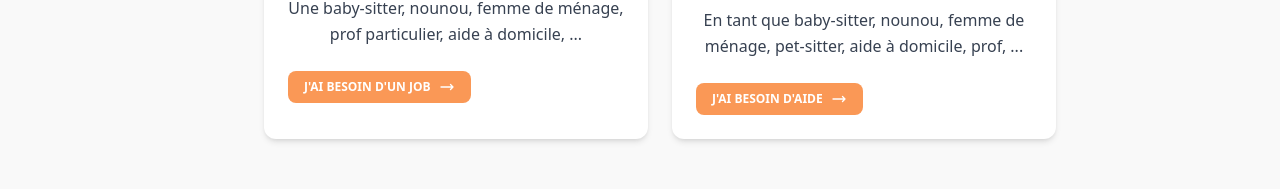
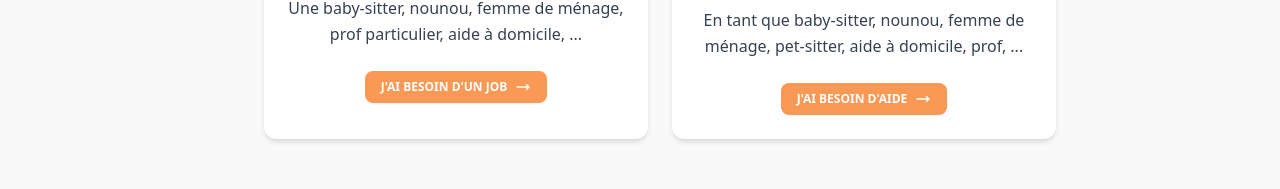
Before and after one commit to hamzaelalamy/f-blastek, a React (Vite) app in the folder app/: page /choice in a window 1280 px wide. Shown: the part 553-742 px from the top of the page. Built offline with nearby package versions, Linux system fonts and the light colour scheme.

Commit message:
added links and centered buttons

```diff
--- a/app/src/components/register/common/Choice.tsx
+++ b/app/src/components/register/common/Choice.tsx
@@ -1,3 +1,4 @@
+import { Link } from "react-router-dom"
 
 
 function Choice() {
@@ -15,8 +16,8 @@ function Choice() {
                             Une baby-sitter, nounou, femme de ménage, prof particulier, aide à domicile, ...
                         </p>
                     </div>
-                    <div className="p-6 pt-0">
-                        <a href="#" className="inline-block">
+                    <div className="flex justify-center p-6 pt-0"> {/* Added justify-center */}
+                        <Link to="/register/professional" className="inline-block">
                             <button
                                 className="flex items-center gap-2 px-4 py-2 font-sans text-xs font-bold text-center text-white bg-[#fa9856] uppercase align-middle transition-all rounded-lg select-none disabled:opacity-50 disabled:shadow-none disabled:pointer-events-none hover:bg-[#d07f49] active:bg-[#d07f49]"
                                 type="button">
@@ -26,7 +27,7 @@ function Choice() {
                                     <path strokeLinecap="round" strokeLinejoin="round" d="M17.25 8.25L21 12m0 0l-3.75 3.75M21 12H3"></path>
                                 </svg>
                             </button>
-                        </a>
+                        </Link>
                     </div>
                 </div>
                 <div className="relative flex flex-col mt-6 ml-6 text-gray-700 bg-white shadow-md bg-clip-border rounded-xl w-96">
@@ -39,8 +40,8 @@ function Choice() {
                             En tant que baby-sitter, nounou, femme de ménage, pet-sitter, aide à domicile, prof, ...
                         </p>
                     </div>
-                    <div className="p-6 pt-0">
-                        <a href="#" className="inline-block">
+                    <div className="flex justify-center p-6 pt-0"> {/* Added justify-center */}
+                        <Link to="/register/client" className="inline-block">
                             <button
                                 className="flex items-center gap-2 px-4 py-2 font-sans text-xs font-bold text-center text-white uppercase align-middle transition-all rounded-lg select-none disabled:opacity-50 disabled:shadow-none disabled:pointer-events-none hover:bg-[#d07f49] active:bg-[#d07f49] bg-[#fa9856]"
                                 type="button">
@@ -50,13 +51,14 @@ function Choice() {
                                     <path strokeLinecap="round" strokeLinejoin="round" d="M17.25 8.25L21 12m0 0l-3.75 3.75M21 12H3"></path>
                                 </svg>
                             </button>
-                        </a>
+                        </Link>
                     </div>
                 </div>
             </div>
         </div>
 
 
+
     )
 }
 
```
